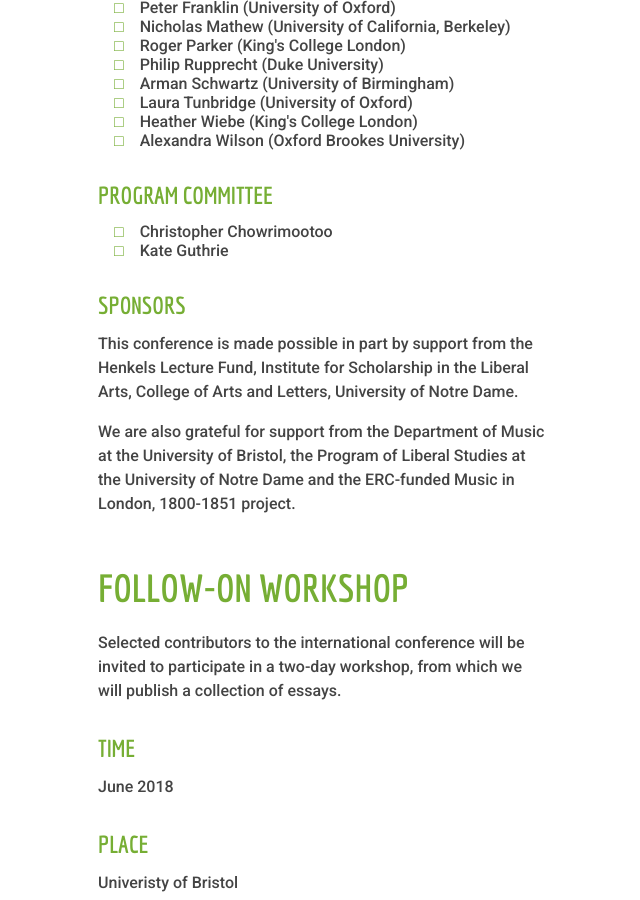
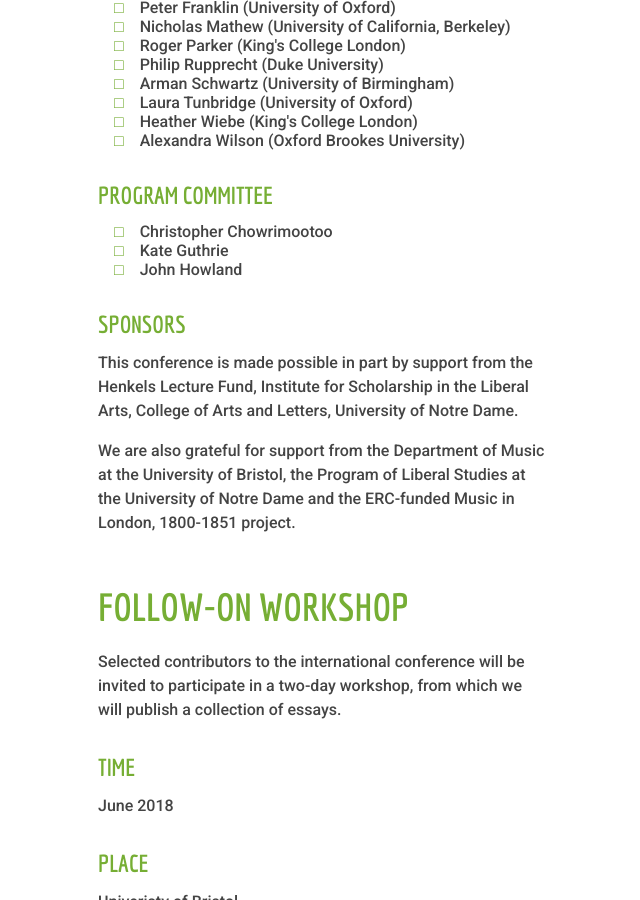
Before and after one commit to musicandthemiddlebrow/musicandthemiddlebrow.github.io, a Jekyll site: the page built from events.html, in a window 1280 px wide and 900 px high, scrolled down 1687 px. Shown: the whole window, without its empty margins (167-807 px from the left). Built offline with Jekyll 4.4.1, drawn with Linux system fonts in a browser that asks for light colours.

Commit message:
Update Committee

```diff
--- a/events.html
+++ b/events.html
@@ -73,6 +73,7 @@
   <ul>
   <li>Christopher Chowrimootoo</li>
   <li>Kate Guthrie</li>
+    <li>John Howland</li>
   </ul>
 
 <h3>Sponsors</h3>
```
